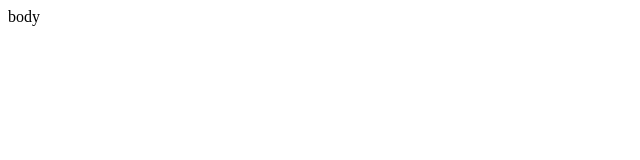
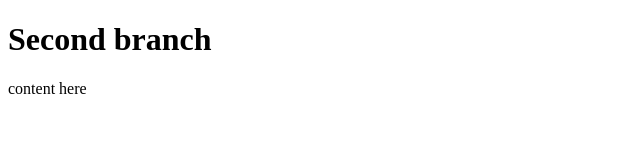
Before and after one commit to ashutoshbisoyi/quick-testing, a plain HTML site: page index.html in a window 1280 px wide. Shown: the whole page, without its empty margins (0-640 px from the left). Drawn offline with Linux system fonts and the light colour scheme.

Commit message:
adding html and css files

```diff
--- /dev/null
+++ b/index.css
@@ -0,0 +1,3 @@
+h1 {
+  color: red;
+}
--- a/index.html
+++ b/index.html
@@ -4,9 +4,10 @@
     <meta charset="UTF-8" />
     <meta http-equiv="X-UA-Compatible" content="IE=edge" />
     <meta name="viewport" content="width=device-width, initial-scale=1.0" />
-    <title>Document</title>
+    <title>second branch</title>
   </head>
   <body>
-    body
+    <h1>Second branch</h1>
+    <p>content here</p>
   </body>
 </html>
```
